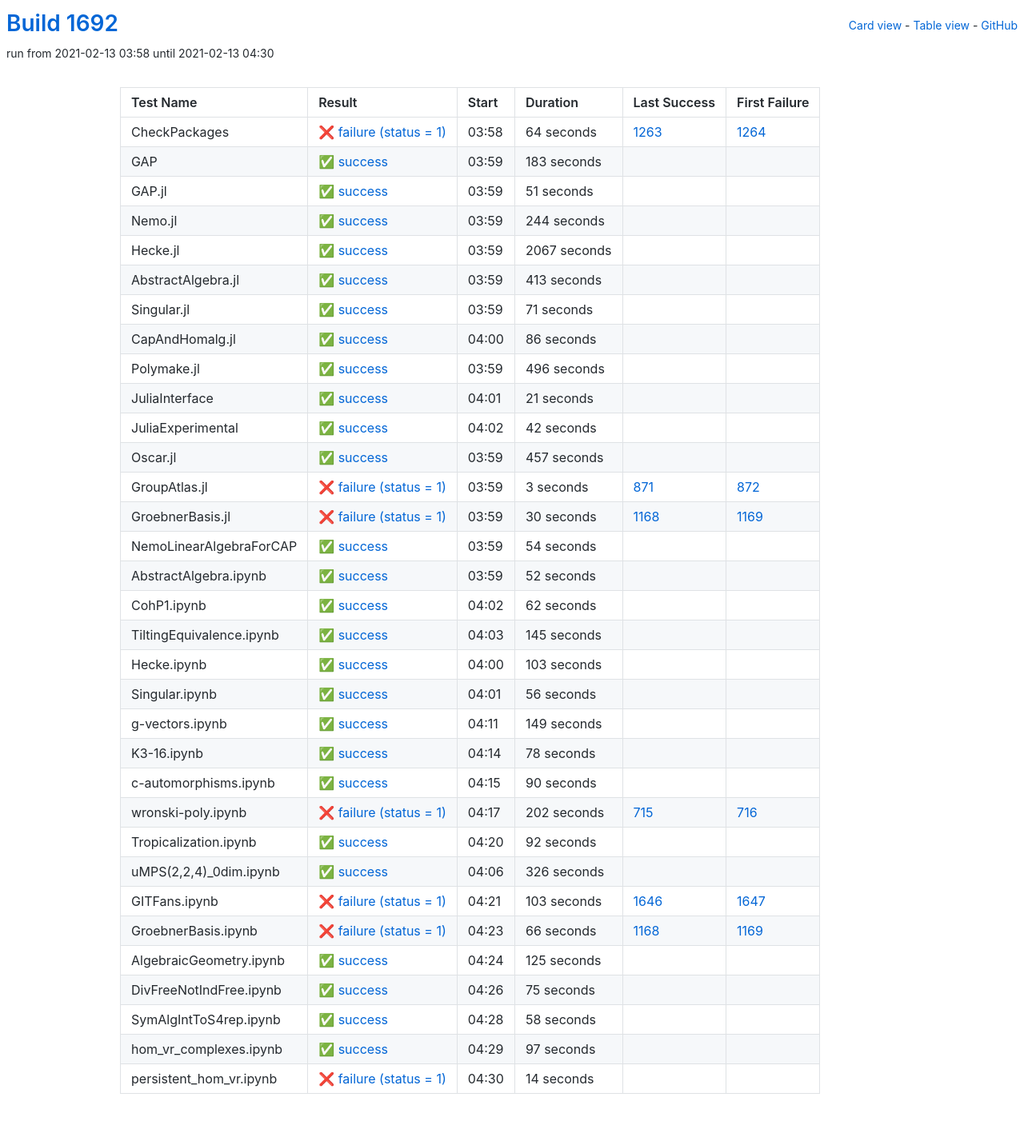
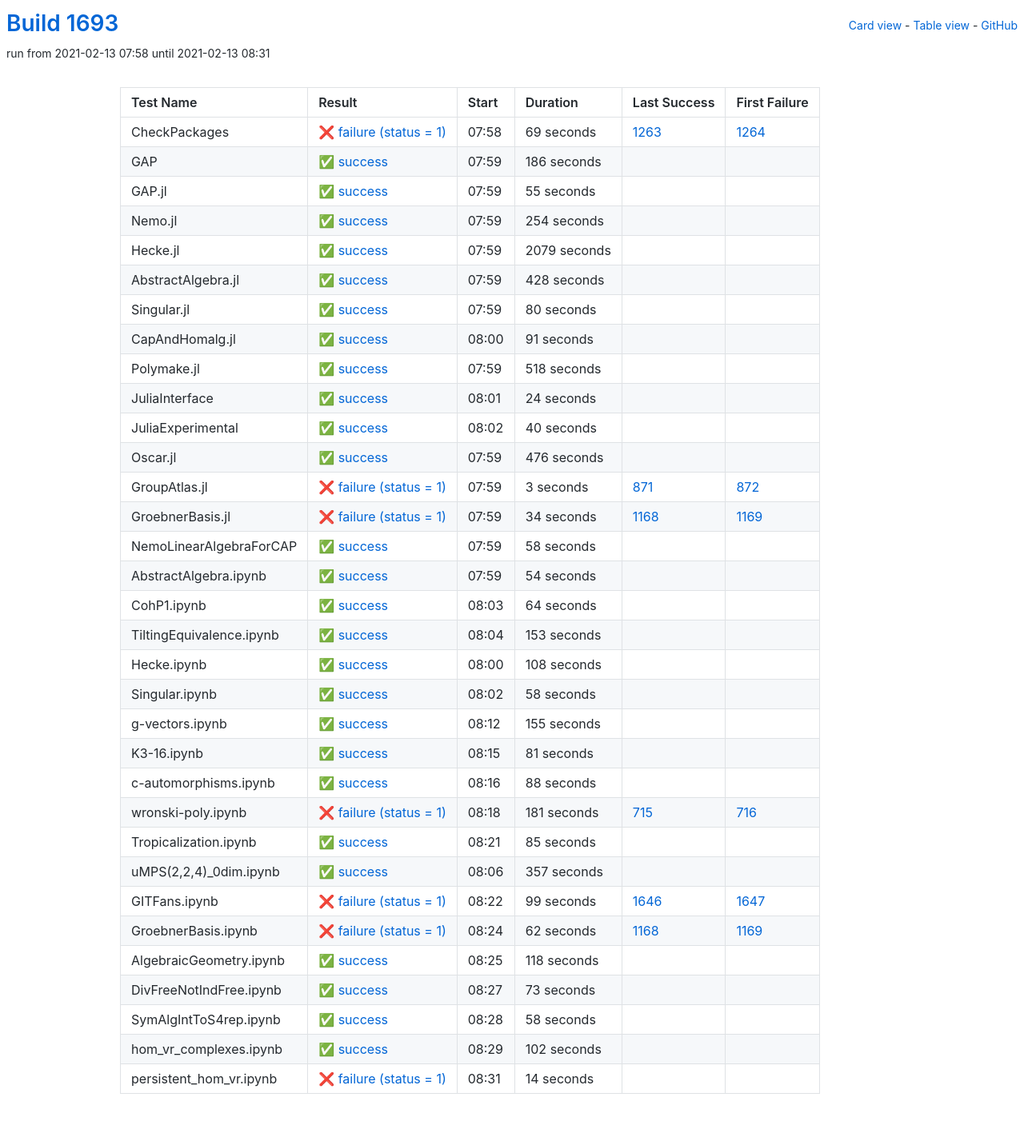
Before and after one commit to oscar-system/oscar-ci-status-stable, a Jekyll site: the page built from table.html, in a window 1280 px wide. Shown: the whole page at 80% size. Built offline with Jekyll 4.4.1, drawn with Linux system fonts in a browser that asks for light colours.

Commit message:
Build #1693

```diff
--- a/_data/ci.yml
+++ b/_data/ci.yml
@@ -1,6 +1,6 @@
 ---
-build: 1692
-build_url: https://oscarci.mathematik.uni-kl.de/job/oscar-stable/1692/
+build: 1693
+build_url: https://oscarci.mathematik.uni-kl.de/job/oscar-stable/1693/
 job: oscar-stable
 organization: oscar-system
 repo: oscar-ci-status-stable
@@ -8,152 +8,152 @@ repourl: https://github.com/oscar-system/oscar-ci-status-stable
 tests:
 - name: CheckPackages
   id: checkpackages
-  log: https://oscarci.mathematik.uni-kl.de/job/oscar-stable/1692/artifact/logs/build-1692/CheckPackages.log
-  start: 2021-02-13 03:58
+  log: https://oscarci.mathematik.uni-kl.de/job/oscar-stable/1693/artifact/logs/build-1693/CheckPackages.log
+  start: 2021-02-13 07:58
   success: false
   exitcode: 1
   status: failure
-  duration: 64
+  duration: 69
   last_success: 1263
   last_success_url: https://oscarci.mathematik.uni-kl.de/job/oscar-stable/1263/
   first_failure: 1264
   first_failure_url: https://oscarci.mathematik.uni-kl.de/job/oscar-stable/1264/
 - name: GAP
   id: gap
-  log: https://oscarci.mathematik.uni-kl.de/job/oscar-stable/1692/artifact/logs/build-1692/GAP.log
-  start: 2021-02-13 03:59
+  log: https://oscarci.mathematik.uni-kl.de/job/oscar-stable/1693/artifact/logs/build-1693/GAP.log
+  start: 2021-02-13 07:59
   success: true
   exitcode: 0
   status: success
-  duration: 183
+  duration: 186
   last_success: false
   last_success_url:
   first_failure: false
   first_failure_url:
 - name: GAP.jl
   id: gap-jl
-  log: https://oscarci.mathematik.uni-kl.de/job/oscar-stable/1692/artifact/logs/build-1692/GAP.jl.log
-  start: 2021-02-13 03:59
+  log: https://oscarci.mathematik.uni-kl.de/job/oscar-stable/1693/artifact/logs/build-1693/GAP.jl.log
+  start: 2021-02-13 07:59
   success: true
   exitcode: 0
   status: success
-  duration: 51
+  duration: 55
   last_success: false
   last_success_url:
   first_failure: false
   first_failure_url:
 - name: Nemo.jl
   id: nemo-jl
-  log: https://oscarci.mathematik.uni-kl.de/job/oscar-stable/1692/artifact/logs/build-1692/Nemo.jl.log
-  start: 2021-02-13 03:59
+  log: https://oscarci.mathematik.uni-kl.de/job/oscar-stable/1693/artifact/logs/build-1693/Nemo.jl.log
+  start: 2021-02-13 07:59
   success: true
   exitcode: 0
   status: success
-  duration: 244
+  duration: 254
   last_success: false
   last_success_url:
   first_failure: false
   first_failure_url:
 - name: Hecke.jl
   id: hecke-jl
-  log: https://oscarci.mathematik.uni-kl.de/job/oscar-stable/1692/artifact/logs/build-1692/Hecke.jl.log
-  start: 2021-02-13 03:59
+  log: https://oscarci.mathematik.uni-kl.de/job/oscar-stable/1693/artifact/logs/build-1693/Hecke.jl.log
+  start: 2021-02-13 07:59
   success: true
   exitcode: 0
   status: success
-  duration: 2067
+  duration: 2079
   last_success: false
   last_success_url:
   first_failure: false
   first_failure_url:
 - name: AbstractAlgebra.jl
   id: abstractalgebra-jl
-  log: https://oscarci.mathematik.uni-kl.de/job/oscar-stable/1692/artifact/logs/build-1692/AbstractAlgebra.jl.log
-  start: 2021-02-13 03:59
+  log: https://oscarci.mathematik.uni-kl.de/job/oscar-stable/1693/artifact/logs/build-1693/AbstractAlgebra.jl.log
+  start: 2021-02-13 07:59
   success: true
   exitcode: 0
   status: success
-  duration: 413
+  duration: 428
   last_success: false
   last_success_url:
   first_failure: false
   first_failure_url:
 - name: Singular.jl
   id: singular-jl
-  log: https://oscarci.mathematik.uni-kl.de/job/oscar-stable/1692/artifact/logs/build-1692/Singular.jl.log
-  start: 2021-02-13 03:59
+  log: https://oscarci.mathematik.uni-kl.de/job/oscar-stable/1693/artifact/logs/build-1693/Singular.jl.log
+  start: 2021-02-13 07:59
   success: true
   exitcode: 0
   status: success
-  duration: 71
+  duration: 80
   last_success: false
   last_success_url:
   first_failure: false
   first_failure_url:
 - name: CapAndHomalg.jl
   id: capandhomalg-jl
-  log: https://oscarci.mathematik.uni-kl.de/job/oscar-stable/1692/artifact/logs/build-1692/CapAndHomalg.jl.log
-  start: 2021-02-13 04:00
+  log: https://oscarci.mathematik.uni-kl.de/job/oscar-stable/1693/artifact/logs/build-1693/CapAndHomalg.jl.log
+  start: 2021-02-13 08:00
   success: true
   exitcode: 0
   status: success
-  duration: 86
+  duration: 91
   last_success: false
   last_success_url:
   first_failure: false
   first_failure_url:
 - name: Polymake.jl
   id: polymake-jl
-  log: https://oscarci.mathematik.uni-kl.de/job/oscar-stable/1692/artifact/logs/build-1692/Polymake.jl.log
-  start: 2021-02-13 03:59
+  log: https://oscarci.mathematik.uni-kl.de/job/oscar-stable/1693/artifact/logs/build-1693/Polymake.jl.log
+  start: 2021-02-13 07:59
   success: true
   exitcode: 0
   status: success
-  duration: 496
+  duration: 518
   last_success: false
   last_success_url:
   first_failure: false
   first_failure_url:
 - name: JuliaInterface
   id: juliainterface
-  log: https://oscarci.mathematik.uni-kl.de/job/oscar-stable/1692/artifact/logs/build-1692/JuliaInterface.log
-  start: 2021-02-13 04:01
+  log: https://oscarci.mathematik.uni-kl.de/job/oscar-stable/1693/artifact/logs/build-1693/JuliaInterface.log
+  start: 2021-02-13 08:01
   success: true
   exitcode: 0
   status: success
-  duration: 21
+  duration: 24
   last_success: false
   last_success_url:
   first_failure: false
   first_failure_url:
 - name: JuliaExperimental
   id: juliaexperimental
-  log: https://oscarci.mathematik.uni-kl.de/job/oscar-stable/1692/artifact/logs/build-1692/JuliaExperimental.log
-  start: 2021-02-13 04:02
+  log: https://oscarci.mathematik.uni-kl.de/job/oscar-stable/1693/artifact/logs/build-1693/JuliaExperimental.log
+  start: 2021-02-13 08:02
   success: true
   exitcode: 0
   status: success
-  duration: 42
+  duration: 40
   last_success: false
   last_success_url:
   first_failure: false
   first_failure_url:
 - name: Oscar.jl
   id: oscar-jl
-  log: https://oscarci.mathematik.uni-kl.de/job/oscar-stable/1692/artifact/logs/build-1692/Oscar.jl.log
-  start: 2021-02-13 03:59
+  log: https://oscarci.mathematik.uni-kl.de/job/oscar-stable/1693/artifact/logs/build-1693/Oscar.jl.log
+  start: 2021-02-13 07:59
   success: true
   exitcode: 0
   status: success
-  duration: 457
+  duration: 476
   last_success: false
   last_success_url:
   first_failure: false
   first_failure_url:
 - name: GroupAtlas.jl
   id: groupatlas-jl
-  log: https://oscarci.mathematik.uni-kl.de/job/oscar-stable/1692/artifact/logs/build-1692/GroupAtlas.jl.log
-  start: 2021-02-13 03:59
+  log: https://oscarci.mathematik.uni-kl.de/job/oscar-stable/1693/artifact/logs/build-1693/GroupAtlas.jl.log
+  start: 2021-02-13 07:59
   success: false
   exitcode: 1
   status: failure
@@ -164,20 +164,32 @@ tests:
   first_failure_url: https://oscarci.mathematik.uni-kl.de/job/oscar-stable/872/
 - name: GroebnerBasis.jl
   id: groebnerbasis-jl
-  log: https://oscarci.mathematik.uni-kl.de/job/oscar-stable/1692/artifact/logs/build-1692/GroebnerBasis.jl.log
-  start: 2021-02-13 03:59
+  log: https://oscarci.mathematik.uni-kl.de/job/oscar-stable/1693/artifact/logs/build-1693/GroebnerBasis.jl.log
+  start: 2021-02-13 07:59
   success: false
   exitcode: 1
   status: failure
-  duration: 30
+  duration: 34
   last_success: 1168
   last_success_url: https://oscarci.mathematik.uni-kl.de/job/oscar-stable/1168/
   first_failure: 1169
   first_failure_url: https://oscarci.mathematik.uni-kl.de/job/oscar-stable/1169/
 - name: NemoLinearAlgebraForCAP
   id: nemolinearalgebraforcap
-  log: https://oscarci.mathematik.uni-kl.de/job/oscar-stable/1692/artifact/logs/build-1692/NemoLinearAlgebraForCAP.log
-  start: 2021-02-13 03:59
+  log: https://oscarci.mathematik.uni-kl.de/job/oscar-stable/1693/artifact/logs/build-1693/NemoLinearAlgebraForCAP.log
+  start: 2021-02-13 07:59
+  success: true
+  exitcode: 0
+  status: success
+  duration: 58
+  last_success: false
+  last_success_url:
+  first_failure: false
+  first_failure_url:
+- name: AbstractAlgebra.ipynb
+  id: abstractalgebra-ipynb
+  log: https://oscarci.mathematik.uni-kl.de/job/oscar-stable/1693/artifact/logs/build-1693/AbstractAlgebra.ipynb.log
+  start: 2021-02-13 07:59
   success: true
   exitcode: 0
   status: success
@@ -186,190 +198,178 @@ tests:
   last_success_url:
   first_failure: false
   first_failure_url:
-- name: AbstractAlgebra.ipynb
-  id: abstractalgebra-ipynb
-  log: https://oscarci.mathematik.uni-kl.de/job/oscar-stable/1692/artifact/logs/build-1692/AbstractAlgebra.ipynb.log
-  start: 2021-02-13 03:59
+- name: CohP1.ipynb
+  id: cohp1-ipynb
+  log: https://oscarci.mathematik.uni-kl.de/job/oscar-stable/1693/artifact/logs/build-1693/CohP1.ipynb.log
+  start: 2021-02-13 08:03
   success: true
   exitcode: 0
   status: success
-  duration: 52
-  last_success: false
-  last_success_url:
-  first_failure: false
-  first_failure_url:
-- name: CohP1.ipynb
-  id: cohp1-ipynb
-  log: https://oscarci.mathematik.uni-kl.de/job/oscar-stable/1692/artifact/logs/build-1692/CohP1.ipynb.log
-  start: 2021-02-13 04:02
-  success: true
-  exitcode: 0
-  status: success
-  duration: 62
+  duration: 64
   last_success: false
   last_success_url:
   first_failure: false
   first_failure_url:
 - name: TiltingEquivalence.ipynb
   id: tiltingequivalence-ipynb
-  log: https://oscarci.mathematik.uni-kl.de/job/oscar-stable/1692/artifact/logs/build-1692/TiltingEquivalence.ipynb.log
-  start: 2021-02-13 04:03
+  log: https://oscarci.mathematik.uni-kl.de/job/oscar-stable/1693/artifact/logs/build-1693/TiltingEquivalence.ipynb.log
+  start: 2021-02-13 08:04
   success: true
   exitcode: 0
   status: success
-  duration: 145
+  duration: 153
   last_success: false
   last_success_url:
   first_failure: false
   first_failure_url:
 - name: Hecke.ipynb
   id: hecke-ipynb
-  log: https://oscarci.mathematik.uni-kl.de/job/oscar-stable/1692/artifact/logs/build-1692/Hecke.ipynb.log
-  start: 2021-02-13 04:00
+  log: https://oscarci.mathematik.uni-kl.de/job/oscar-stable/1693/artifact/logs/build-1693/Hecke.ipynb.log
+  start: 2021-02-13 08:00
   success: true
   exitcode: 0
   status: success
-  duration: 103
+  duration: 108
   last_success: false
   last_success_url:
   first_failure: false
   first_failure_url:
 - name: Singular.ipynb
   id: singular-ipynb
-  log: https://oscarci.mathematik.uni-kl.de/job/oscar-stable/1692/artifact/logs/build-1692/Singular.ipynb.log
-  start: 2021-02-13 04:01
+  log: https://oscarci.mathematik.uni-kl.de/job/oscar-stable/1693/artifact/logs/build-1693/Singular.ipynb.log
+  start: 2021-02-13 08:02
   success: true
   exitcode: 0
   status: success
-  duration: 56
+  duration: 58
   last_success: false
   last_success_url:
   first_failure: false
   first_failure_url:
 - name: g-vectors.ipynb
   id: g-vectors-ipynb
-  log: https://oscarci.mathematik.uni-kl.de/job/oscar-stable/1692/artifact/logs/build-1692/g-vectors.ipynb.log
-  start: 2021-02-13 04:11
+  log: https://oscarci.mathematik.uni-kl.de/job/oscar-stable/1693/artifact/logs/build-1693/g-vectors.ipynb.log
+  start: 2021-02-13 08:12
   success: true
   exitcode: 0
   status: success
-  duration: 149
+  duration: 155
   last_success: false
   last_success_url:
   first_failure: false
   first_failure_url:
 - name: K3-16.ipynb
   id: k3-16-ipynb
-  log: https://oscarci.mathematik.uni-kl.de/job/oscar-stable/1692/artifact/logs/build-1692/K3-16.ipynb.log
-  start: 2021-02-13 04:14
+  log: https://oscarci.mathematik.uni-kl.de/job/oscar-stable/1693/artifact/logs/build-1693/K3-16.ipynb.log
+  start: 2021-02-13 08:15
   success: true
   exitcode: 0
   status: success
-  duration: 78
+  duration: 81
   last_success: false
   last_success_url:
   first_failure: false
   first_failure_url:
 - name: c-automorphisms.ipynb
   id: c-automorphisms-ipynb
-  log: https://oscarci.mathematik.uni-kl.de/job/oscar-stable/1692/artifact/logs/build-1692/c-automorphisms.ipynb.log
-  start: 2021-02-13 04:15
+  log: https://oscarci.mathematik.uni-kl.de/job/oscar-stable/1693/artifact/logs/build-1693/c-automorphisms.ipynb.log
+  start: 2021-02-13 08:16
   success: true
   exitcode: 0
   status: success
-  duration: 90
+  duration: 88
   last_success: false
   last_success_url:
   first_failure: false
   first_failure_url:
 - name: wronski-poly.ipynb
   id: wronski-poly-ipynb
-  log: https://oscarci.mathematik.uni-kl.de/job/oscar-stable/1692/artifact/logs/build-1692/wronski-poly.ipynb.log
-  start: 2021-02-13 04:17
+  log: https://oscarci.mathematik.uni-kl.de/job/oscar-stable/1693/artifact/logs/build-1693/wronski-poly.ipynb.log
+  start: 2021-02-13 08:18
   success: false
   exitcode: 1
   status: failure
-  duration: 202
+  duration: 181
   last_success: 715
   last_success_url: https://oscarci.mathematik.uni-kl.de/job/oscar-stable/715/
   first_failure: 716
   first_failure_url: https://oscarci.mathematik.uni-kl.de/job/oscar-stable/716/
 - name: Tropicalization.ipynb
   id: tropicalization-ipynb
-  log: https://oscarci.mathematik.uni-kl.de/job/oscar-stable/1692/artifact/logs/build-1692/Tropicalization.ipynb.log
-  start: 2021-02-13 04:20
+  log: https://oscarci.mathematik.uni-kl.de/job/oscar-stable/1693/artifact/logs/build-1693/Tropicalization.ipynb.log
+  start: 2021-02-13 08:21
   success: true
   exitcode: 0
   status: success
-  duration: 92
+  duration: 85
   last_success: false
   last_success_url:
   first_failure: false
   first_failure_url:
 - name: uMPS(2,2,4)_0dim.ipynb
   id: umps-2-2-4-0dim-ipynb
-  log: https://oscarci.mathematik.uni-kl.de/job/oscar-stable/1692/artifact/logs/build-1692/uMPS-2-2-4-_0dim.ipynb.log
-  start: 2021-02-13 04:06
+  log: https://oscarci.mathematik.uni-kl.de/job/oscar-stable/1693/artifact/logs/build-1693/uMPS-2-2-4-_0dim.ipynb.log
+  start: 2021-02-13 08:06
   success: true
   exitcode: 0
   status: success
-  duration: 326
+  duration: 357
   last_success: false
   last_success_url:
   first_failure: false
   first_failure_url:
 - name: GITFans.ipynb
   id: gitfans-ipynb
-  log: https://oscarci.mathematik.uni-kl.de/job/oscar-stable/1692/artifact/logs/build-1692/GITFans.ipynb.log
-  start: 2021-02-13 04:21
+  log: https://oscarci.mathematik.uni-kl.de/job/oscar-stable/1693/artifact/logs/build-1693/GITFans.ipynb.log
+  start: 2021-02-13 08:22
   success: false
   exitcode: 1
   status: failure
-  duration: 103
+  duration: 99
   last_success: 1646
   last_success_url: https://oscarci.mathematik.uni-kl.de/job/oscar-stable/1646/
   first_failure: 1647
   first_failure_url: https://oscarci.mathematik.uni-kl.de/job/oscar-stable/1647/
 - name: GroebnerBasis.ipynb
   id: groebnerbasis-ipynb
-  log: https://oscarci.mathematik.uni-kl.de/job/oscar-stable/1692/artifact/logs/build-1692/GroebnerBasis.ipynb.log
-  start: 2021-02-13 04:23
+  log: https://oscarci.mathematik.uni-kl.de/job/oscar-stable/1693/artifact/logs/build-1693/GroebnerBasis.ipynb.log
+  start: 2021-02-13 08:24
   success: false
   exitcode: 1
   status: failure
-  duration: 66
+  duration: 62
   last_success: 1168
   last_success_url: https://oscarci.mathematik.uni-kl.de/job/oscar-stable/1168/
   first_failure: 1169
   first_failure_url: https://oscarci.mathematik.uni-kl.de/job/oscar-stable/1169/
 - name: AlgebraicGeometry.ipynb
   id: algebraicgeometry-ipynb
-  log: https://oscarci.mathematik.uni-kl.de/job/oscar-stable/1692/artifact/logs/build-1692/AlgebraicGeometry.ipynb.log
-  start: 2021-02-13 04:24
+  log: https://oscarci.mathematik.uni-kl.de/job/oscar-stable/1693/artifact/logs/build-1693/AlgebraicGeometry.ipynb.log
+  start: 2021-02-13 08:25
   success: true
   exitcode: 0
   status: success
-  duration: 125
+  duration: 118
   last_success: false
   last_success_url:
   first_failure: false
   first_failure_url:
 - name: DivFreeNotIndFree.ipynb
   id: divfreenotindfree-ipynb
-  log: https://oscarci.mathematik.uni-kl.de/job/oscar-stable/1692/artifact/logs/build-1692/DivFreeNotIndFree.ipynb.log
-  start: 2021-02-13 04:26
+  log: https://oscarci.mathematik.uni-kl.de/job/oscar-stable/1693/artifact/logs/build-1693/DivFreeNotIndFree.ipynb.log
+  start: 2021-02-13 08:27
   success: true
   exitcode: 0
   status: success
-  duration: 75
+  duration: 73
   last_success: false
   last_success_url:
   first_failure: false
   first_failure_url:
 - name: SymAlgIntToS4rep.ipynb
   id: symalginttos4rep-ipynb
-  log: https://oscarci.mathematik.uni-kl.de/job/oscar-stable/1692/artifact/logs/build-1692/SymAlgIntToS4rep.ipynb.log
-  start: 2021-02-13 04:28
+  log: https://oscarci.mathematik.uni-kl.de/job/oscar-stable/1693/artifact/logs/build-1693/SymAlgIntToS4rep.ipynb.log
+  start: 2021-02-13 08:28
   success: true
   exitcode: 0
   status: success
@@ -380,20 +380,20 @@ tests:
   first_failure_url:
 - name: hom_vr_complexes.ipynb
   id: hom-vr-complexes-ipynb
-  log: https://oscarci.mathematik.uni-kl.de/job/oscar-stable/1692/artifact/logs/build-1692/hom_vr_complexes.ipynb.log
-  start: 2021-02-13 04:29
+  log: https://oscarci.mathematik.uni-kl.de/job/oscar-stable/1693/artifact/logs/build-1693/hom_vr_complexes.ipynb.log
+  start: 2021-02-13 08:29
   success: true
   exitcode: 0
   status: success
-  duration: 97
+  duration: 102
   last_success: false
   last_success_url:
   first_failure: false
   first_failure_url:
 - name: persistent_hom_vr.ipynb
   id: persistent-hom-vr-ipynb
-  log: https://oscarci.mathematik.uni-kl.de/job/oscar-stable/1692/artifact/logs/build-1692/persistent_hom_vr.ipynb.log
-  start: 2021-02-13 04:30
+  log: https://oscarci.mathematik.uni-kl.de/job/oscar-stable/1693/artifact/logs/build-1693/persistent_hom_vr.ipynb.log
+  start: 2021-02-13 08:31
   success: false
   exitcode: 1
   status: failure
```
Also changed, not shown: README.md.
